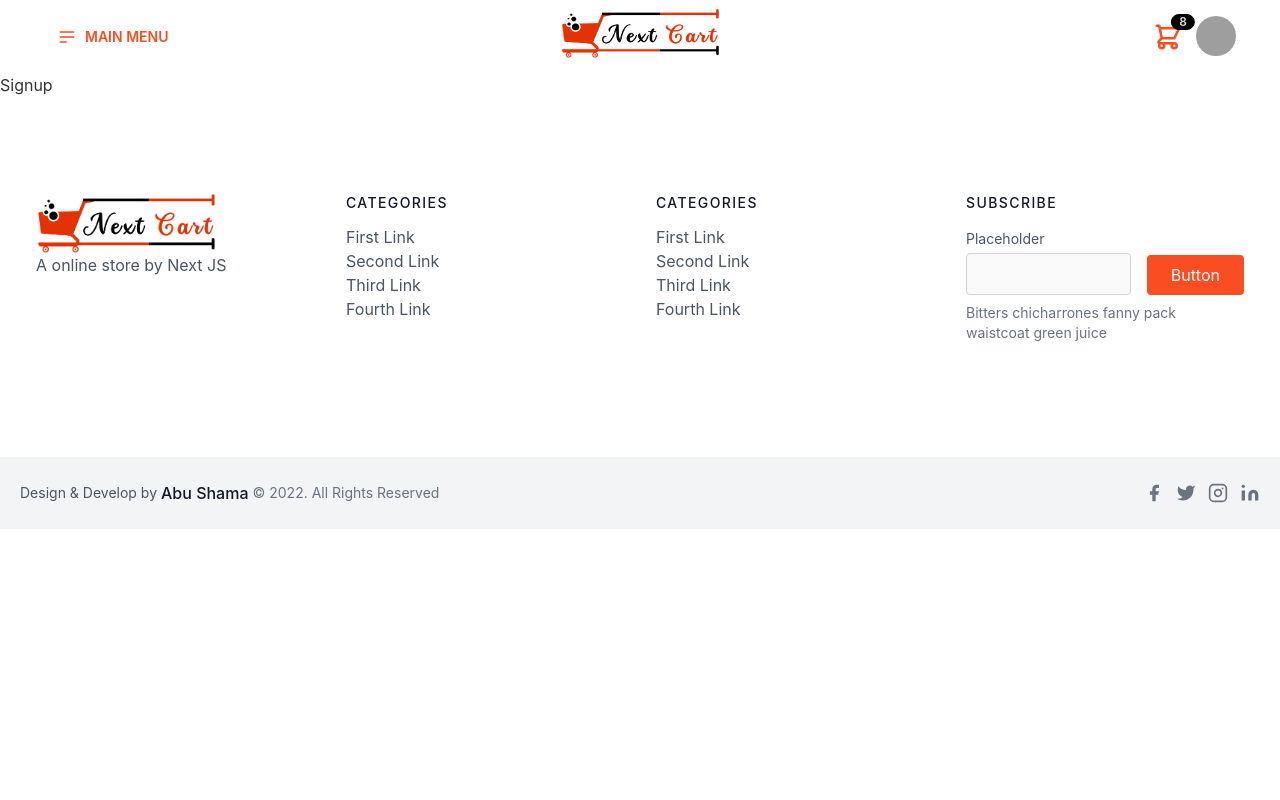
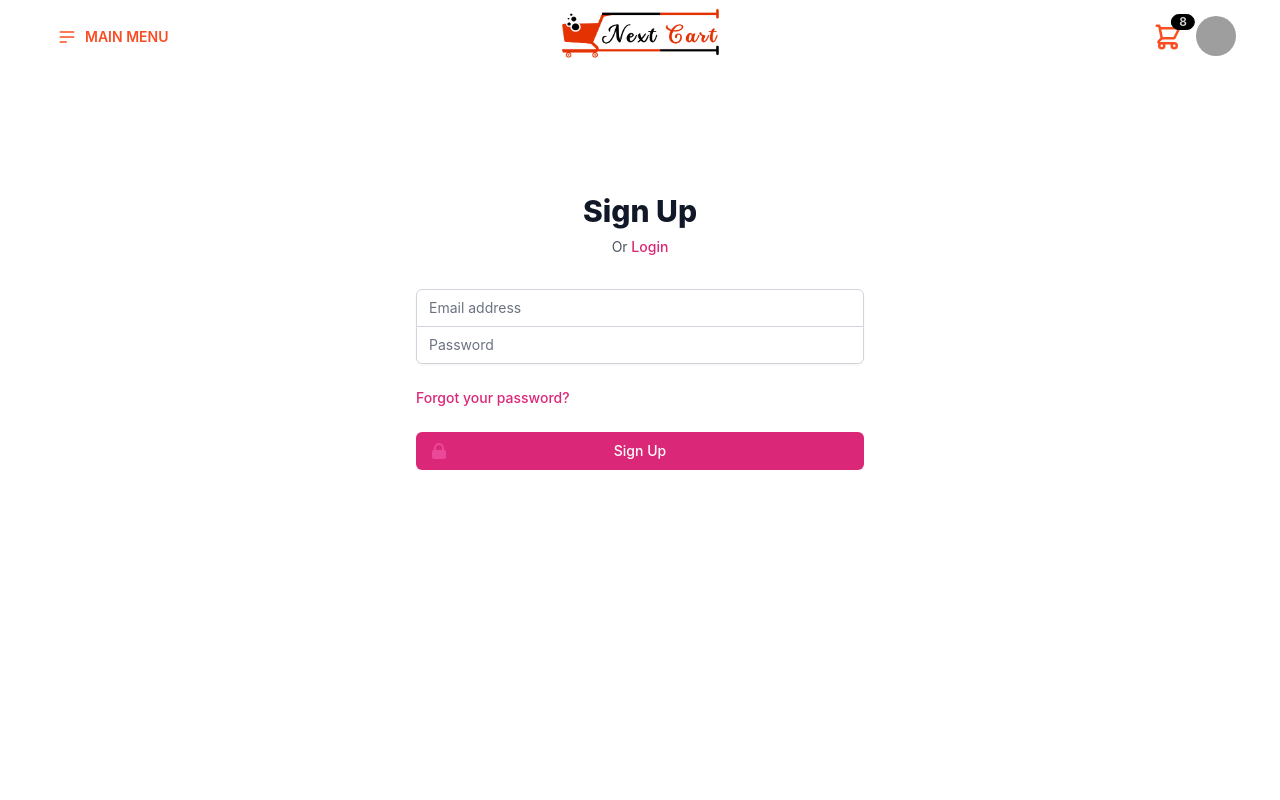
Before and after one commit to ASSiddik01/NextCart, a Next.js app: page /signup in a window 1280 px wide. Shown: the top 800 px of the page. Built offline with nearby package versions, Linux system fonts and the light colour scheme; grey boxes are pictures that could not be loaded.

Commit message:
signup page

```diff
--- a/pages/signup.js
+++ b/pages/signup.js
@@ -1,7 +1,97 @@
 import React from "react";
 
 const Signup = () => {
-  return <div>Signup</div>;
+  return (
+    <div className="lg:min-h-screen flex items-start justify-center md:py-24 sm:py-0 px-4 sm:px-6 lg:px-8">
+      <div className="max-w-md w-full space-y-8">
+        <div className="">
+          <h2 className="mt-6 text-center text-3xl font-extrabold text-gray-900">
+            Sign Up
+          </h2>
+          <p className="mt-2 text-center text-sm text-gray-600">
+            Or
+            <a
+              href="#"
+              className="font-medium text-pink-600 hover:text-pink-500"
+            >
+              {" "}
+              Login{" "}
+            </a>
+          </p>
+        </div>
+        <form className="mt-8 space-y-6">
+          <div className="rounded-md shadow-sm -space-y-px">
+            <div>
+              <label htmlFor="email" className="sr-only">
+                Email address
+              </label>
+              <input
+                minLength="5"
+                maxLength="320"
+                id="email"
+                name="email"
+                type="email"
+                autoComplete="email"
+                required=""
+                className="appearance-none rounded-none relative block w-full px-3 py-2 border border-gray-300 placeholder-gray-500 text-gray-900 rounded-t-md focus:outline-none focus:ring-pink-500 focus:border-pink-500 focus:z-10 sm:text-sm"
+                placeholder="Email address"
+              />
+            </div>
+            <div>
+              <label htmlFor="password" className="sr-only">
+                Password
+              </label>
+              <input
+                minLength="5"
+                maxLength="30"
+                id="password"
+                name="password"
+                type="password"
+                autoComplete="current-password"
+                required=""
+                className="appearance-none rounded-none relative block w-full px-3 py-2 border border-gray-300 placeholder-gray-500 text-gray-900 rounded-b-md focus:outline-none focus:ring-pink-500 focus:border-pink-500 focus:z-10 sm:text-sm"
+                placeholder="Password"
+              ></input>
+            </div>
+          </div>
+          <div className="flex items-center justify-between">
+            <div className="text-sm">
+              <a
+                href="#"
+                className="font-medium text-pink-600 hover:text-pink-500"
+              >
+                {" "}
+                Forgot your password?{" "}
+              </a>
+            </div>
+          </div>
+          <div>
+            <button
+              type="submit"
+              className="group relative w-full flex justify-center py-2 px-4 border border-transparent text-sm font-medium rounded-md text-white bg-pink-600 hover:bg-pink-700 focus:outline-none focus:ring-2 focus:ring-offset-2 focus:ring-pink-500 disabled:bg-pink-300"
+            >
+              <span className="absolute left-0 inset-y-0 flex items-center pl-3">
+                <svg
+                  className="h-5 w-5 text-pink-500 group-hover:text-pink-400"
+                  xmlns="http://www.w3.org/2000/svg"
+                  viewBox="0 0 20 20"
+                  fill="currentColor"
+                  aria-hidden="true"
+                >
+                  <path
+                    fillRule="evenodd"
+                    d="M5 9V7a5 5 0 0110 0v2a2 2 0 012 2v5a2 2 0 01-2 2H5a2 2 0 01-2-2v-5a2 2 0 012-2zm8-2v2H7V7a3 3 0 016 0z"
+                    clipRule="evenodd"
+                  ></path>
+                </svg>
+              </span>
+              Sign Up
+            </button>
+          </div>
+        </form>
+      </div>
+    </div>
+  );
 };
 
 export default Signup;
```
